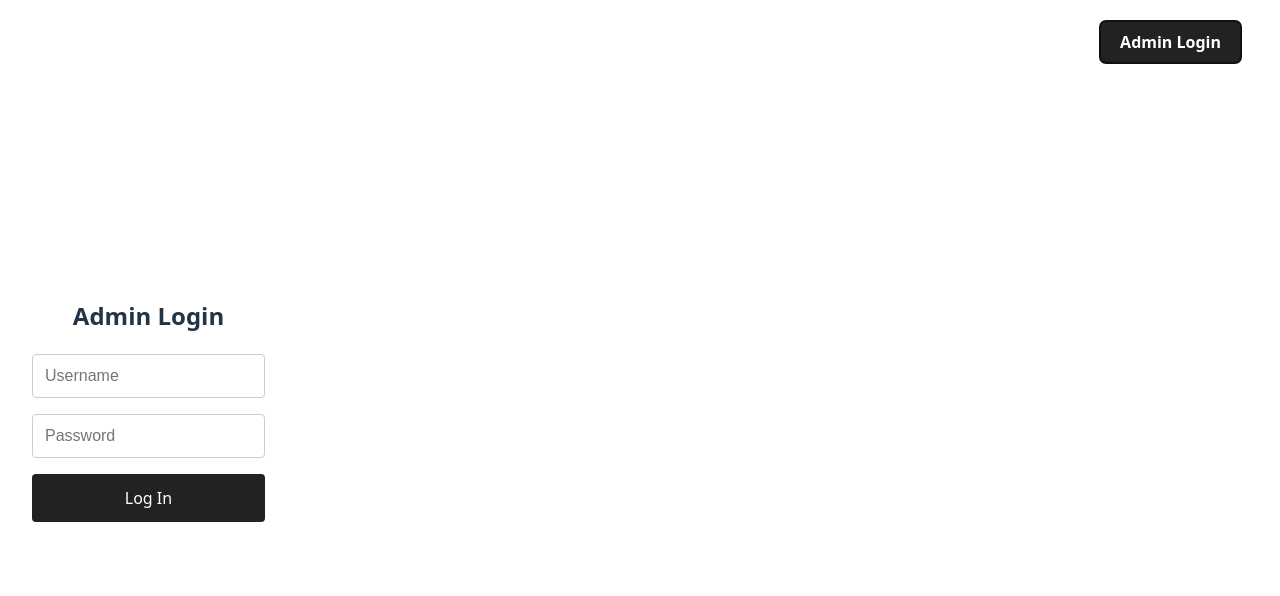
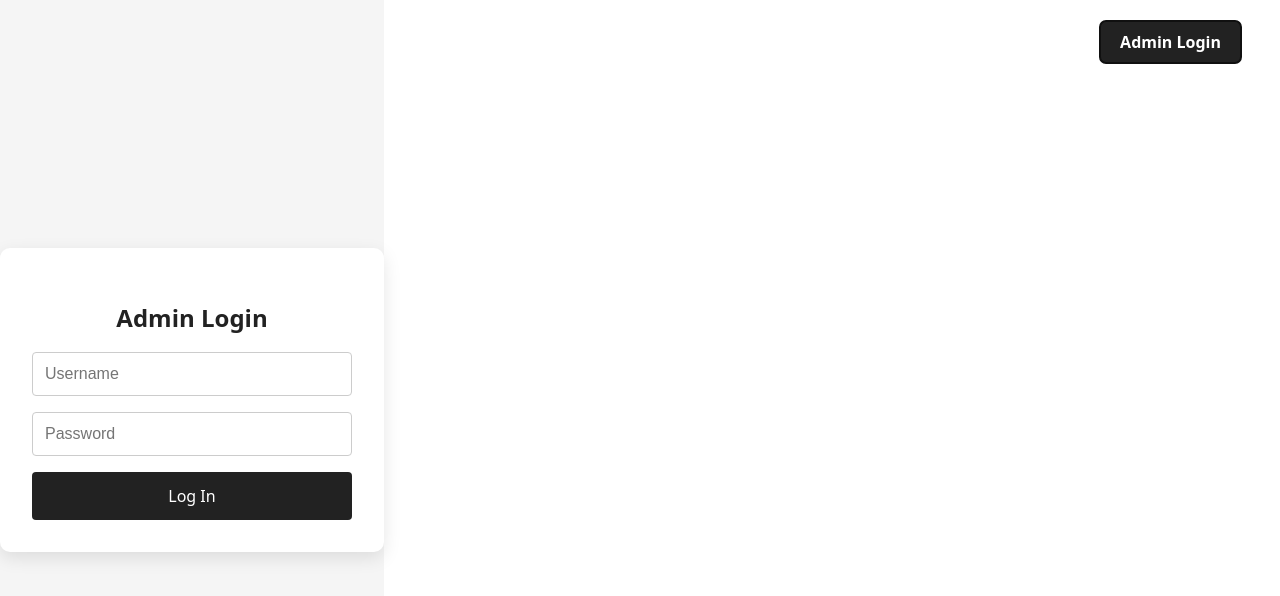
Before and after one commit to Nainikas/ai-interview, a React (Vite) app in the folder frontend/: page / in a window 1280 px wide. Both pictures are taken after a click on the button "Admin Login". Shown: the top 596 px of the page. Built offline with nearby package versions, Linux system fonts and the light colour scheme; no server answers.

Commit message:
Update AdminLogin.jsx

```diff
--- a/frontend/src/components/AdminLogin.jsx
+++ b/frontend/src/components/AdminLogin.jsx
@@ -12,15 +12,11 @@ export default function AdminLogin({ onLogin }) {
     const authHeader = "Basic " + btoa(`${username}:${password}`);
 
     try {
-      // Try fetching the protected sessions endpoint to verify credentials
       const res = await fetch(`${BACKEND}/admin/interview-sessions`, {
         headers: { Authorization: authHeader },
       });
-      if (!res.ok) {
-        throw new Error(`${res.status}`);
-      }
+      if (!res.ok) throw new Error(`${res.status}`);
 
-      // Success → persist the header and notify App
       localStorage.setItem("ADMIN_AUTH", authHeader);
       onLogin(authHeader);
     } catch {
@@ -29,8 +25,9 @@ export default function AdminLogin({ onLogin }) {
   }
 
   return (
+    <div style={styles.wrapper}>
       <div style={styles.container}>
-      <h2>Admin Login</h2>
+        <h2 style={styles.title}>Admin Login</h2>
         <form onSubmit={handleSubmit} style={styles.form}>
           <input
             style={styles.input}
@@ -48,17 +45,31 @@ export default function AdminLogin({ onLogin }) {
             onChange={e => setPassword(e.target.value)}
             required
           />
-        <button style={styles.button} type="submit">
-          Log In
-        </button>
+          <button style={styles.button} type="submit">Log In</button>
           {error && <p style={{ color: "red" }}>{error}</p>}
         </form>
+      </div>
     </div>
   );
 }
 
 const styles = {
-  container: { padding: "2rem", maxWidth: 320, margin: "3rem auto", textAlign: "center" },
+  wrapper:   {
+    display: "flex",
+    justifyContent: "center",
+    alignItems: "center",
+    height: "100vh",
+    background: "#f5f5f5",
+  },
+  container: {
+    padding: "2rem",
+    width: "320px",
+    background: "#fff",
+    borderRadius: 10,
+    boxShadow: "0 6px 18px rgba(0,0,0,0.1)",
+    textAlign: "center",
+  },
+  title:     { marginBottom: "1rem", fontSize: "1.5rem", color: "#222" },
   form:      { display: "flex", flexDirection: "column", gap: "1rem" },
   input:     { padding: "0.75rem", fontSize: "1rem", borderRadius: 4, border: "1px solid #ccc" },
   button:    { padding: "0.75rem", fontSize: "1rem", borderRadius: 4, background: "#222", color: "#fff", cursor: "pointer" },
```
Lines whose indentation alone changed are shown as unchanged.
